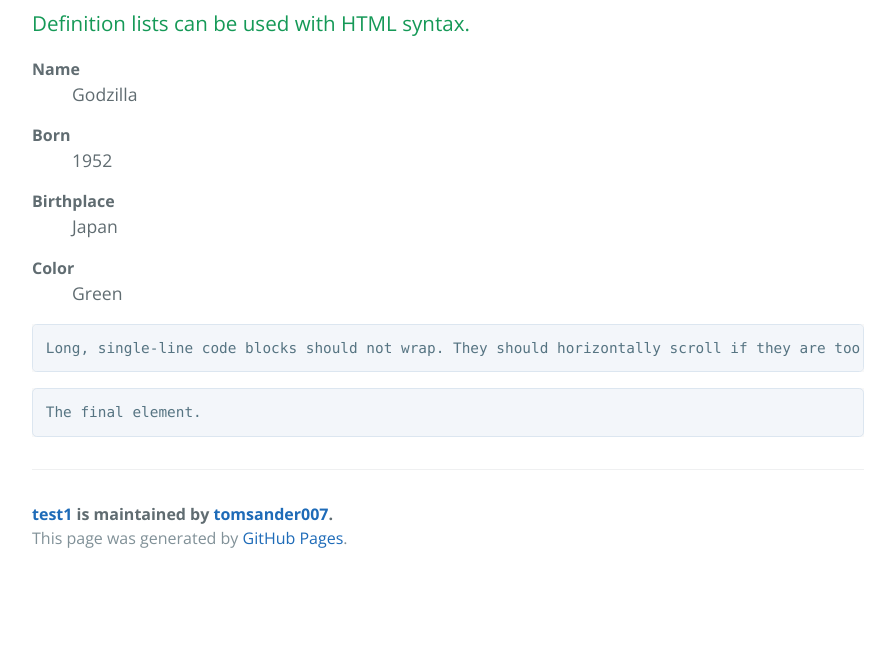
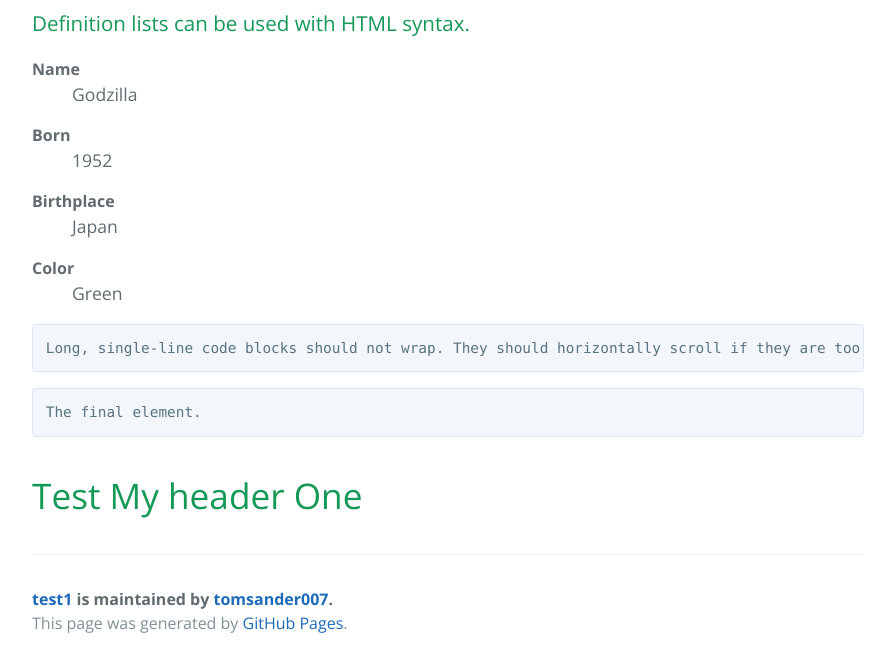
Before and after one commit to tomsander007/test1, a Jekyll site: the page built from index.md, in a window 1280 px wide and 900 px high, scrolled down 3366 px, cut to the strip 233-900 px from the top of the window. Shown: the whole strip, without its empty margins (192-1087 px from the left). Built offline with Jekyll 4.4.1, drawn with Linux system fonts in a browser that asks for light colours; before the commit the page ends 4181 px from its top, so only the background shows below that.

Commit message:
third  commit

```diff
--- a/_layouts/default.html
+++ b/_layouts/default.html
@@ -35,8 +35,11 @@
       {% endif %}
     </header>
 
+
     <main id="content" class="main-content" role="main">
       {{ content }}
+
+      <h1> Test My header One</h1>
 
       <footer class="site-footer">
         {% if site.github.is_project_page %}
```
